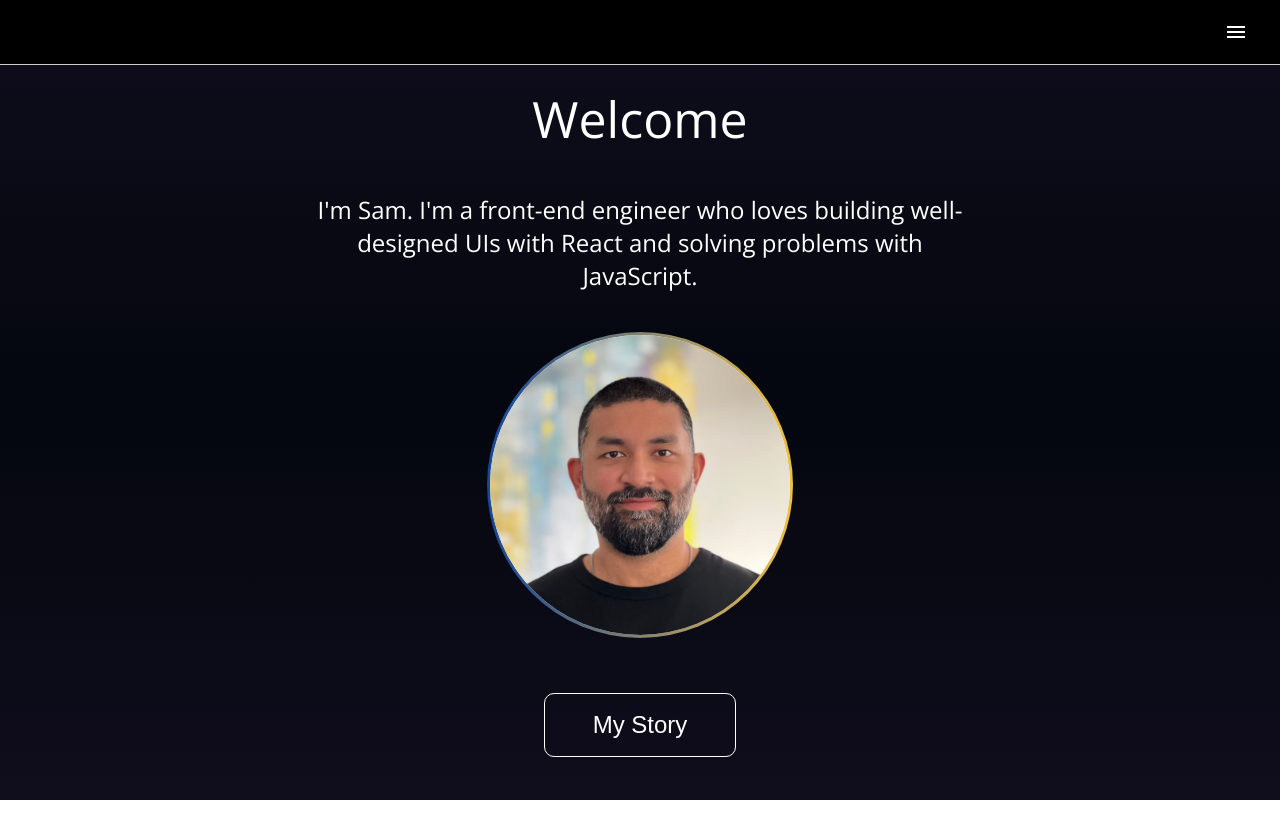
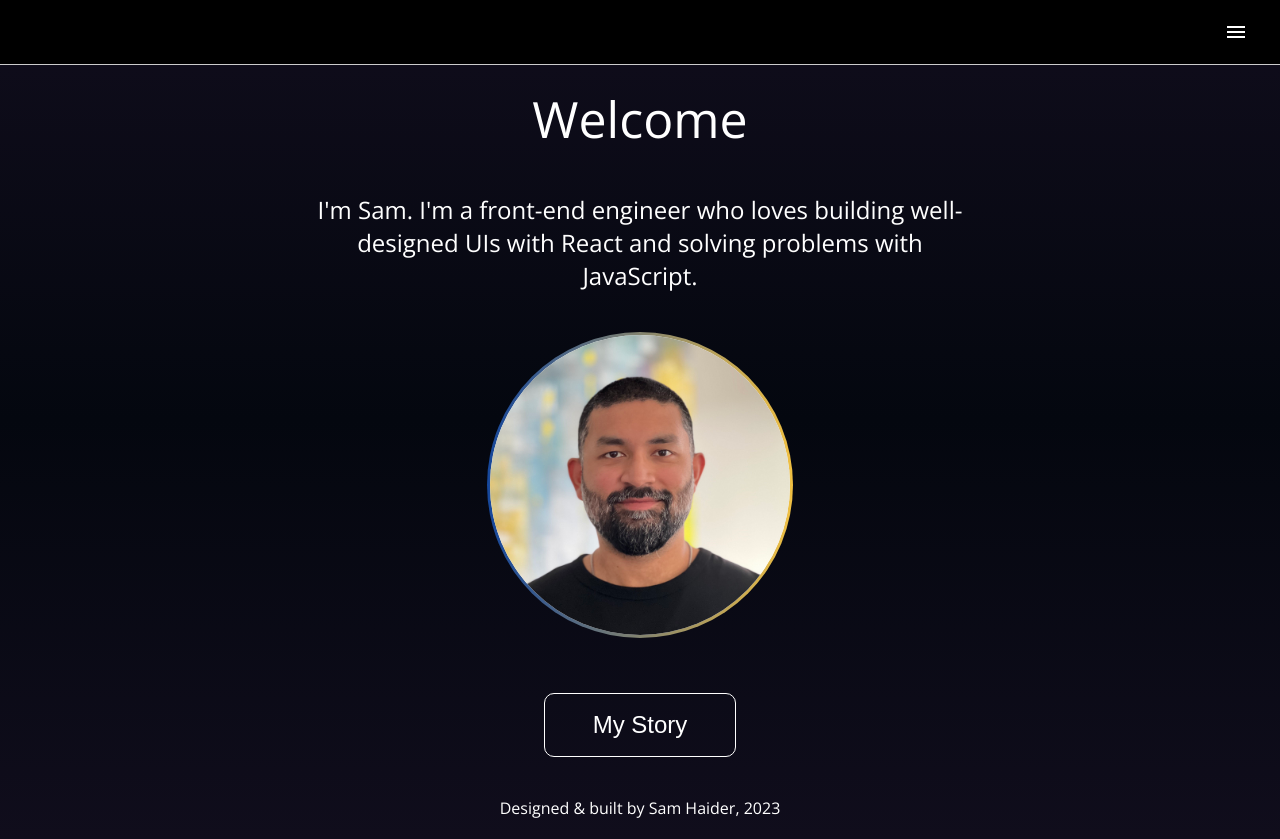
Before and after one commit to Sam-Haider/sam-haider.github.io, a React (Create React App) app: page / in a window 1280 px wide. Before the commit the page ends 800 px from the top, so only its background shows below. Built offline with nearby package versions, Linux system fonts and the light colour scheme.

Commit message:
Add footer

```diff
--- a/src/App.js
+++ b/src/App.js
@@ -25,6 +25,12 @@ const StyledAppBar = styled(AppBar)({
   backgroundColor: "#333",
   boxShadow: "none",
   borderBottom: "1px solid #ccc",
+});
+const StyledFooter = styled("div")({
+  color: "white",
+  textAlign: "center",
+  marginTop: "20px",
+  paddingBottom: "20px",
 });
 
 const StyledToolbar = styled(Toolbar)({
@@ -109,6 +115,7 @@ function App() {
         </Routes>
       </Router>
       <PreloadImages></PreloadImages>
+      <StyledFooter>Designed & built by Sam Haider, 2023</StyledFooter>
     </div>
   );
 }
--- a/src/components/Contact.js
+++ b/src/components/Contact.js
@@ -7,6 +7,7 @@ import { faLinkedin } from "@fortawesome/free-brands-svg-icons/faLinkedin";
 const PageWrapper = styled("div")`
   max-width: 800px;
   margin: 0 auto;
+  min-height: calc(100vh - 120px);
 `;
 
 const PageTitleWrapper = styled("div")`
--- a/src/components/Home.js
+++ b/src/components/Home.js
@@ -5,6 +5,7 @@ import { Link } from "react-router-dom";
 const PageWrapper = styled("div")`
   max-width: 800px;
   margin: 0 auto;
+  min-height: calc(100vh - 120px);
 `;
 
 const Image = styled("img")`
```
